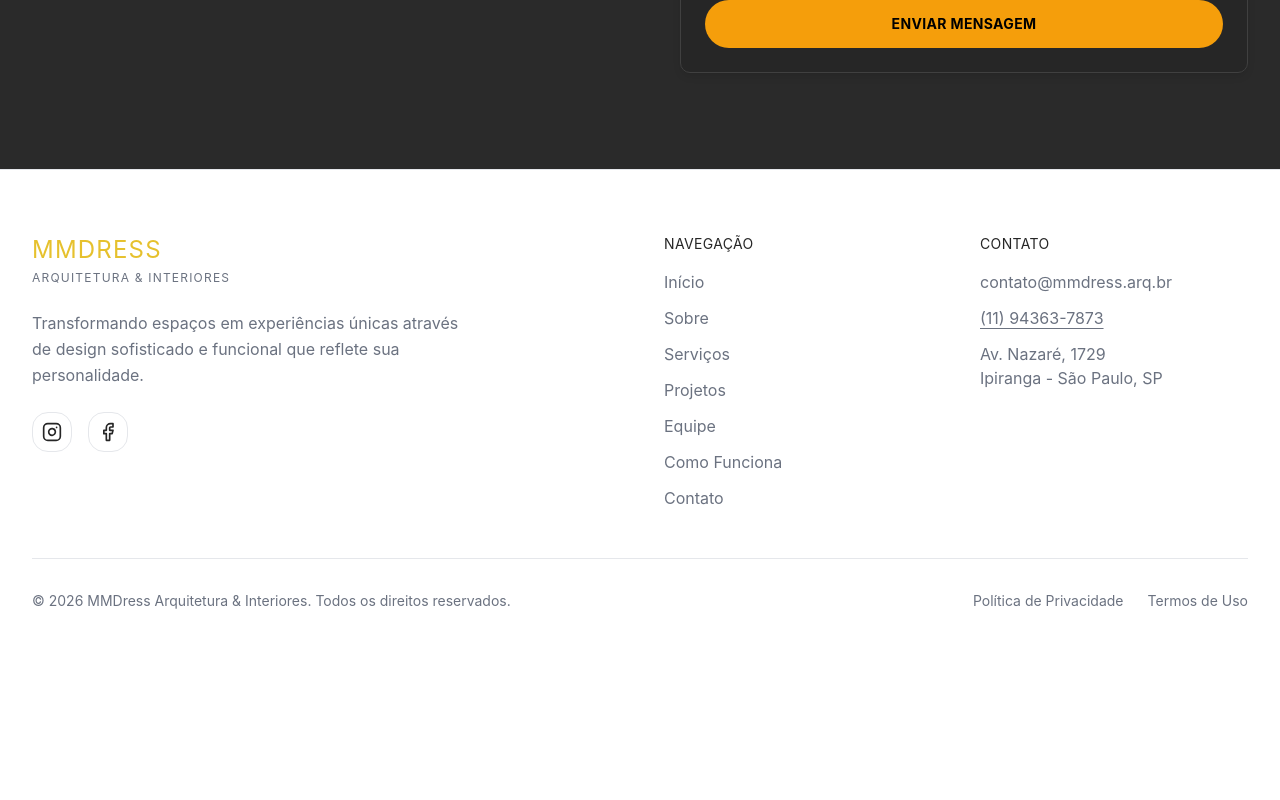
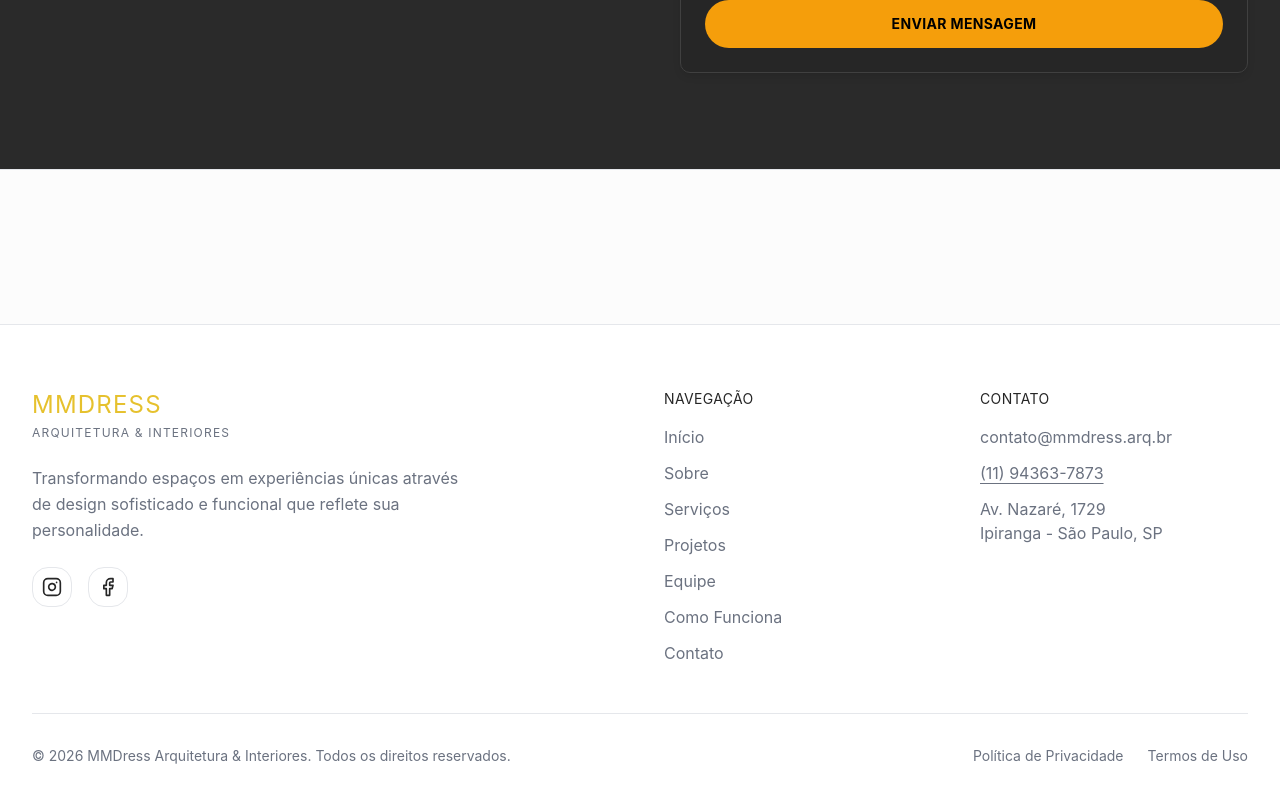
Before and after one commit to mmdress/website, a Next.js app: page / in a window 1280 px wide. Shown: the part 8648-9448 px from the top of the page. Before the commit the page ends 9323 px from the top, so only its background shows below. Built offline with nearby package versions, Linux system fonts and the light colour scheme; no server answers.

Commit message:
feat: integrate Google AdSense by adding AdSense components and updating layout for ad display

```diff
--- a/app/(home)/layout.tsx
+++ b/app/(home)/layout.tsx
@@ -1,3 +1,4 @@
+import { AdSenseBanner, AdSenseScript } from '@/components/ads';
 import { Footer, Header } from '@/components/layout';
 
 interface ISiteLayoutProps {
@@ -7,8 +8,12 @@ interface ISiteLayoutProps {
 export default function SiteLayout({ children }: ISiteLayoutProps) {
   return (
     <div className="flex min-h-screen flex-col overflow-x-hidden">
+      <AdSenseScript />
       <Header />
-      <main className="flex-1">{children}</main>
+      <main className="flex-1">
+        {children}
+        <AdSenseBanner />
+      </main>
       <Footer />
     </div>
   );
--- /dev/null
+++ b/components/ads/AdSenseBanner.tsx
@@ -0,0 +1,68 @@
+'use client';
+
+import { useEffect, useRef } from 'react';
+
+import { cn } from '@/utils/functions';
+
+const ADSENSE_CLIENT_ID = process.env.NEXT_PUBLIC_ADSENSE_CLIENT_ID;
+const ADSENSE_SLOT_ID = process.env.NEXT_PUBLIC_ADSENSE_SLOT_ID;
+
+export type AdSenseFormat = 'auto' | 'horizontal' | 'vertical' | 'rectangle';
+
+export interface AdSenseBannerProps {
+  /** ID do bloco de anúncio no AdSense (data-ad-slot). Usa `NEXT_PUBLIC_ADSENSE_SLOT_ID` por padrão. */
+  slot?: string;
+  format?: AdSenseFormat;
+  fullWidthResponsive?: boolean;
+  className?: string;
+}
+
+export function AdSenseBanner({
+  slot = ADSENSE_SLOT_ID,
+  format = 'auto',
+  fullWidthResponsive = true,
+  className,
+}: AdSenseBannerProps) {
+  const initialized = useRef(false);
+
+  useEffect(() => {
+    if (!ADSENSE_CLIENT_ID || !slot || initialized.current) {
+      return;
+    }
+
+    try {
+      window.adsbygoogle = window.adsbygoogle ?? [];
+      window.adsbygoogle.push({});
+      initialized.current = true;
+    } catch {
+      // Script ainda não carregou ou unidade já inicializada
+    }
+  }, [slot]);
+
+  if (!ADSENSE_CLIENT_ID || !slot) {
+    return null;
+  }
+
+  return (
+    <aside
+      className={cn(
+        'border-border border-t bg-zinc-50/50 py-8',
+        className,
+      )}
+      aria-label="Publicidade"
+    >
+      <div className="container mx-auto px-4 sm:px-6 lg:px-8">
+        <ins
+          className="adsbygoogle block min-h-[90px] w-full"
+          style={{ display: 'block' }}
+          data-ad-client={ADSENSE_CLIENT_ID}
+          data-ad-slot={slot}
+          data-ad-format={format}
+          data-full-width-responsive={
+            fullWidthResponsive ? 'true' : 'false'
+          }
+        />
+      </div>
+    </aside>
+  );
+}
--- /dev/null
+++ b/components/ads/AdSenseScript.tsx
@@ -0,0 +1,18 @@
+import Script from 'next/script';
+
+const ADSENSE_CLIENT_ID = process.env.NEXT_PUBLIC_ADSENSE_CLIENT_ID;
+
+export function AdSenseScript() {
+  if (!ADSENSE_CLIENT_ID) {
+    return null;
+  }
+
+  return (
+    <Script
+      async
+      src={`https://pagead2.googlesyndication.com/pagead/js/adsbygoogle.js?client=${ADSENSE_CLIENT_ID}`}
+      crossOrigin="anonymous"
+      strategy="afterInteractive"
+    />
+  );
+}
--- /dev/null
+++ b/components/ads/index.ts
@@ -0,0 +1,3 @@
+export { AdSenseBanner } from './AdSenseBanner';
+export type { AdSenseBannerProps, AdSenseFormat } from './AdSenseBanner';
+export { AdSenseScript } from './AdSenseScript';
--- /dev/null
+++ b/types/adsense.d.ts
@@ -0,0 +1,7 @@
+export {};
+
+declare global {
+  interface Window {
+    adsbygoogle?: Record<string, unknown>[];
+  }
+}
```
Also changed, not shown: 1 other file (tests, documents, lock files or other folders).
